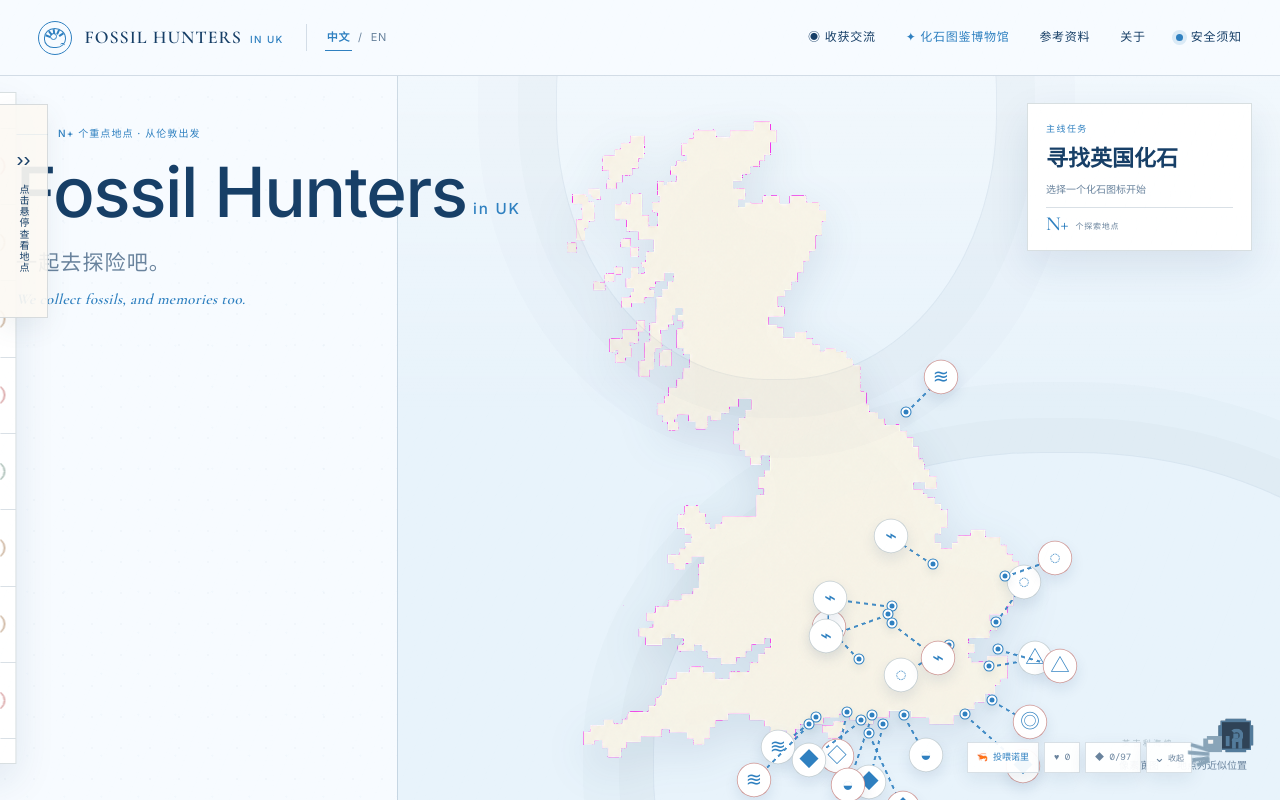
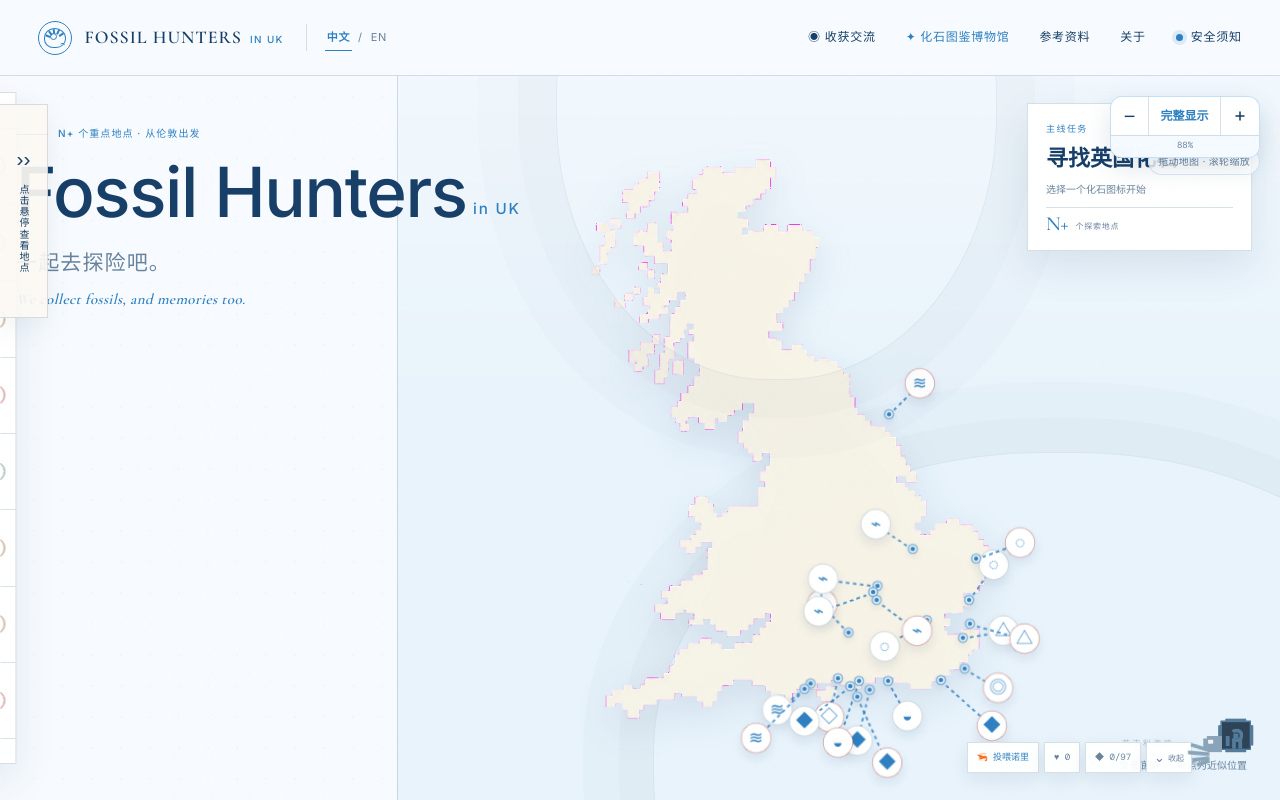
Before and after one commit to LUMINOUS1229/Uk-Fossil-Hunting, a Next.js app: page / in a window 1280 px wide. Built offline with nearby package versions, Linux system fonts and the light colour scheme.

Commit message:
Make fossil map pannable and zoomable

```diff
--- a/app/FossilMap.tsx
+++ b/app/FossilMap.tsx
@@ -7,6 +7,15 @@ import { documentLocationZh } from "./document-location-zh";
 type Risk = "LOW" | "MODERATE" | "HIGH";
 type Language = "en" | "zh";
 type IntroPhase = "loading" | "reveal" | "done";
+type MapView = { scale: number; x: number; y: number };
+
+const FITTED_MAP_VIEW: MapView = { scale: 0.88, x: 0, y: 0 };
+const MIN_MAP_SCALE = 0.62;
+const MAX_MAP_SCALE = 2.4;
+
+function clampMapScale(scale: number) {
+  return Math.min(MAX_MAP_SCALE, Math.max(MIN_MAP_SCALE, scale));
+}
 
 type Find = {
   glyph: string;
@@ -2854,6 +2863,10 @@ export function FossilMap() {
   const [communityOpen, setCommunityOpen] = useState(false);
   const [modal, setModal] = useState<"about" | "references" | "safety" | null>(null);
   const [mobileList, setMobileList] = useState(false);
+  const [mapView, setMapView] = useState<MapView>(FITTED_MAP_VIEW);
+  const [mapDragging, setMapDragging] = useState(false);
+  const mapViewportRef = useRef<HTMLDivElement>(null);
+  const mapDragRef = useRef<{ pointerId: number; startX: number; startY: number; originX: number; originY: number } | null>(null);
   const localizedLocations = useMemo(() => locations.map((location) => localizeLocation(location, language)), [language]);
   const selected = useMemo(() => localizedLocations.find((location) => location.id === selectedId) ?? null, [localizedLocations, selectedId]);
   const t = copy[language];
@@ -2895,6 +2908,68 @@ export function FossilMap() {
     setMuseumOpen(false);
     setCommunityOpen(false);
     setSelectedId(id);
+  };
+
+  const zoomMapBy = useCallback((factor: number) => {
+    setMapView((view) => ({ ...view, scale: clampMapScale(view.scale * factor) }));
+  }, []);
+
+  const resetMapView = useCallback(() => {
+    setMapView(FITTED_MAP_VIEW);
+  }, []);
+
+  const handleMapPointerDown = (event: React.PointerEvent<HTMLDivElement>) => {
+    if (event.button !== 0 || (event.target as HTMLElement).closest("button, a, input, select, textarea")) return;
+    mapDragRef.current = {
+      pointerId: event.pointerId,
+      startX: event.clientX,
+      startY: event.clientY,
+      originX: mapView.x,
+      originY: mapView.y,
+    };
+    event.currentTarget.setPointerCapture(event.pointerId);
+    setMapDragging(true);
+  };
+
+  const handleMapPointerMove = (event: React.PointerEvent<HTMLDivElement>) => {
+    const drag = mapDragRef.current;
+    if (!drag || drag.pointerId !== event.pointerId) return;
+    const bounds = mapViewportRef.current?.getBoundingClientRect();
+    const maxX = Math.max(260, (bounds?.width ?? 800) * 0.85);
+    const maxY = Math.max(220, (bounds?.height ?? 700) * 0.85);
+    setMapView((view) => ({
+      ...view,
+      x: Math.min(maxX, Math.max(-maxX, drag.originX + event.clientX - drag.startX)),
+      y: Math.min(maxY, Math.max(-maxY, drag.originY + event.clientY - drag.startY)),
+    }));
+  };
+
+  const endMapDrag = (event: React.PointerEvent<HTMLDivElement>) => {
+    if (mapDragRef.current?.pointerId !== event.pointerId) return;
+    if (event.currentTarget.hasPointerCapture(event.pointerId)) event.currentTarget.releasePointerCapture(event.pointerId);
+    mapDragRef.current = null;
+    setMapDragging(false);
+  };
+
+  const handleMapWheel = (event: React.WheelEvent<HTMLDivElement>) => {
+    event.preventDefault();
+    zoomMapBy(event.deltaY < 0 ? 1.12 : 1 / 1.12);
+  };
+
+  const handleMapKeyDown = (event: React.KeyboardEvent<HTMLDivElement>) => {
+    if ((event.target as HTMLElement).closest("button")) return;
+    const panStep = 34;
+    if (event.key === "+" || event.key === "=") zoomMapBy(1.12);
+    else if (event.key === "-") zoomMapBy(1 / 1.12);
+    else if (event.key === "0") resetMapView();
+    else if (["ArrowLeft", "ArrowRight", "ArrowUp", "ArrowDown"].includes(event.key)) {
+      setMapView((view) => ({
+        ...view,
+        x: view.x + (event.key === "ArrowLeft" ? panStep : event.key === "ArrowRight" ? -panStep : 0),
+        y: view.y + (event.key === "ArrowUp" ? panStep : event.key === "ArrowDown" ? -panStep : 0),
+      }));
+    } else return;
+    event.preventDefault();
   };
 
   return (
@@ -2931,7 +3006,19 @@ export function FossilMap() {
           <p className="brand-tagline">We collect fossils, and memories too.</p>
         </div>
 
-        <div className="uk-map" aria-label={language === "en" ? "Interactive map of UK fossil locations" : "英国化石地点互动地图"}>
+        <div
+          ref={mapViewportRef}
+          className={`uk-map map-viewport ${mapDragging ? "is-dragging" : ""}`}
+          aria-label={language === "en" ? "Interactive map of UK fossil locations. Drag to pan and use the wheel or controls to zoom." : "英国化石地点互动地图。拖动可平移，使用滚轮或按钮缩放。"}
+          aria-describedby="map-gesture-hint"
+          tabIndex={0}
+          onPointerDown={handleMapPointerDown}
+          onPointerMove={handleMapPointerMove}
+          onPointerUp={endMapDrag}
+          onPointerCancel={endMapDrag}
+          onWheel={handleMapWheel}
+          onKeyDown={handleMapKeyDown}
+        >
           <div className="north-sea-label">{t.northSea}</div>
           <div className="channel-label">{t.channel}</div>
           <div className="quest-hud" aria-hidden="true">
@@ -2940,7 +3027,10 @@ export function FossilMap() {
             <small>{t.questHint}</small>
             <div><b>N+</b><i>{t.questSites}</i></div>
           </div>
-          <div className="uk-plot">
+          <div
+            className="uk-plot"
+            style={{ transform: `translate3d(${mapView.x}px, ${mapView.y}px, 0) scale(${mapView.scale})` }}
+          >
             <div className="uk-silhouette" aria-hidden="true">
               <img className="uk-silhouette-image" src="/uk-pixel-map-gb.png" alt="" draggable={false} />
             </div>
@@ -2973,6 +3063,16 @@ export function FossilMap() {
               </button>
             ))}
           </div>
+
+          <div className="map-viewport-controls" role="group" aria-label={language === "en" ? "Map zoom controls" : "地图缩放控制"}>
+            <button type="button" onClick={() => zoomMapBy(1 / 1.16)} aria-label={language === "en" ? "Zoom out" : "缩小地图"}>−</button>
+            <button type="button" className="map-fit-button" onClick={resetMapView}>{language === "en" ? "Fit" : "完整显示"}</button>
+            <button type="button" onClick={() => zoomMapBy(1.16)} aria-label={language === "en" ? "Zoom in" : "放大地图"}>+</button>
+            <output aria-live="polite">{Math.round(mapView.scale * 100)}%</output>
+          </div>
+          <p id="map-gesture-hint" className="map-gesture-hint">
+            {language === "en" ? "Drag the map · Scroll to zoom" : "拖动地图 · 滚轮缩放"}
+          </p>
         </div>
 
         <button
```
Also changed, not shown: app/globals.css, 1 other file (tests, documents, lock files or other folders).
